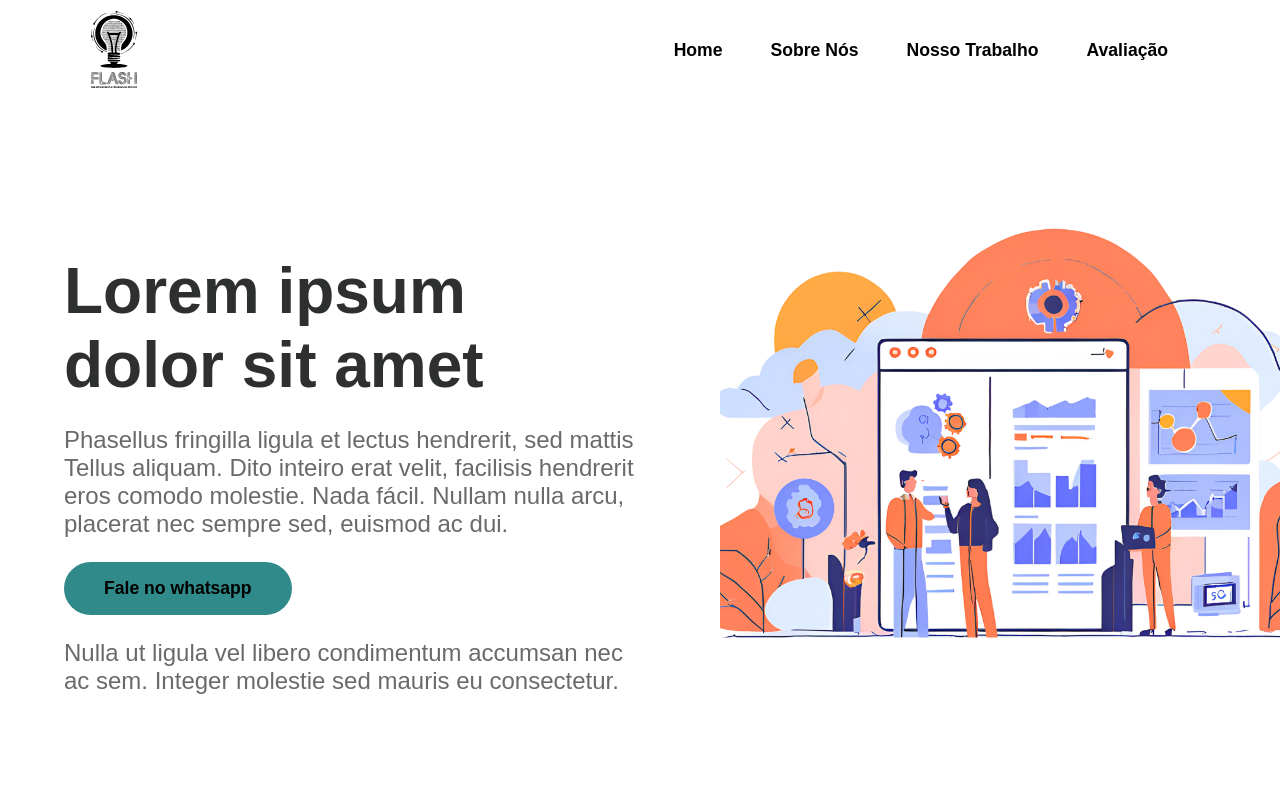
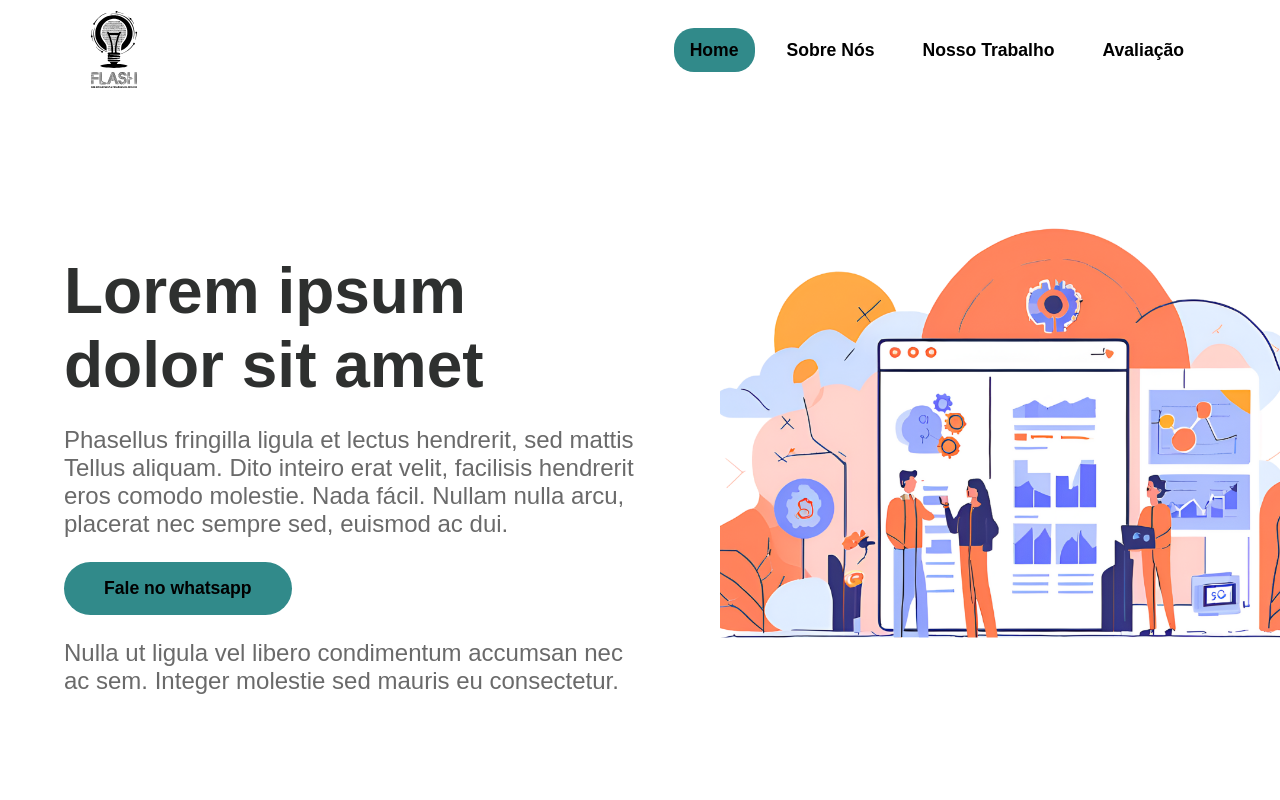
Before and after one commit to ramirescorreia/flashsolucoestech_landpage, an Angular app: page / in a window 1280 px wide. In both pictures the pointer is over the link "Home". Shown: the top 800 px of the page. Built offline with nearby package versions, Linux system fonts and the light colour scheme.

Commit message:
correção de css

```diff
--- a/src/app/menu/menu.component.css
+++ b/src/app/menu/menu.component.css
@@ -23,11 +23,18 @@
     }
 
     .navbar-links-container a {
-        margin-right: 3rem;
+        padding: 12px 16px;
+        margin-right: 1rem;
         text-decoration: none;
         color: black;
         font-size: 1.1rem;
         font-weight: 600;
+    }
+
+    .navbar-links-container a:hover {
+        padding: 12px 16px;
+        background-color: #318a8a;
+        border-radius: 20px;
     }
 
     .navbar-menu-container {
```
